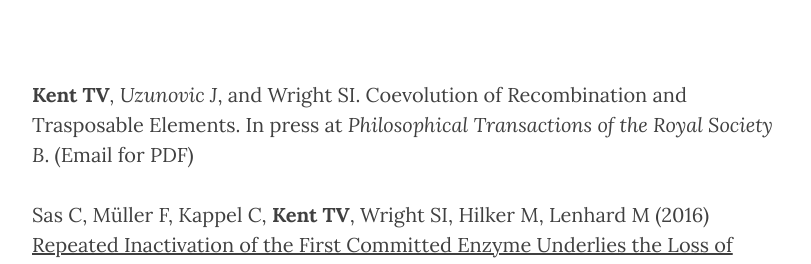
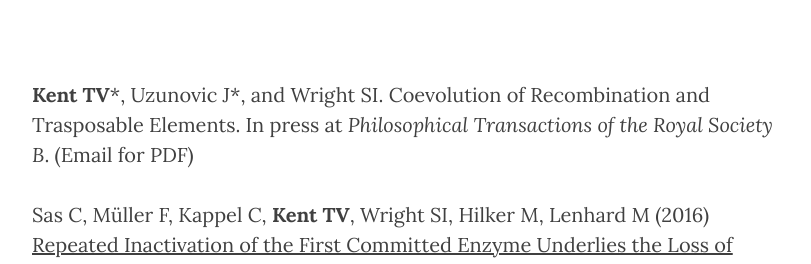
Before and after one commit to tvkent/tvkent.github.io, a Jekyll site: the page built from 4_publications.md, in a window 1280 px wide. Shown: the part 448-712 px from the top of the page, without its empty margins (233-1044 px from the left). Built offline with Jekyll 4.4.1, drawn with Linux system fonts in a browser that asks for light colours; nearby versions of some CDN libraries.

Commit message:
philtrans

```diff
--- a/4_publications.md
+++ b/4_publications.md
@@ -4,7 +4,7 @@
 description: "My work in journals"
 header-img: "img/greenhouse.jpg"
 ---
-__Kent TV__*, Uzunovic J*, and Wright SI. Coevolution of Recombination and Trasposable Elements. In press at _Philosophical Transactions of the Royal Society B_. (Email for PDF)
+__Kent TV__\*, Uzunovic J\*, and Wright SI. Coevolution of Recombination and Trasposable Elements. In press at _Philosophical Transactions of the Royal Society B_. (Email for PDF)
 
 
 Sas C, Müller F, Kappel C, __Kent TV__, Wright SI, Hilker M, Lenhard M (2016) [Repeated Inactivation of the First Committed Enzyme Underlies the Loss of Benzaldehyde Emission after the Selfing Transition in _Capsella_](http://www.cell.com/current-biology/pdf/S0960-9822(16)31211-8.pdf) _Current Biology_
```
